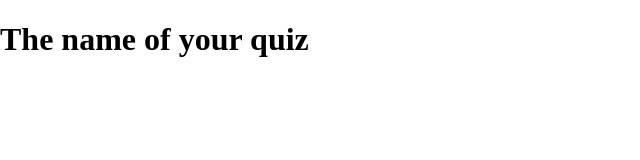
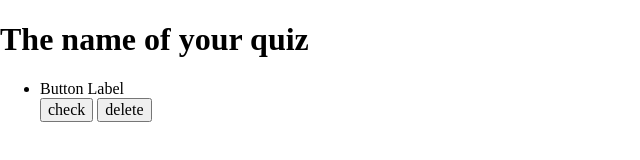
Before and after one commit to thinkful-ei-panda/miki-chrissy-quizproject, a plain HTML site: page index.html in a window 1280 px wide. Shown: the whole page, without its empty margins (0-640 px from the left). Drawn offline with nearby package versions, Linux system fonts and the light colour scheme.

Commit message:
Updated for testing

```diff
--- a/index.html
+++ b/index.html
@@ -15,7 +15,30 @@
   <header>
     <h1>The name of your quiz</h1>
   </header>
-  <main></main>
+  <main>
+
+
+
+
+    <ul>
+      <li data-item-id="">
+        <span class="shopping-item">Button Label</span>
+        <div class="shopping-item-controls">
+          <button class="shopping-item-toggle js-item-toggle">
+              <span class="button-label">check</span>
+          </button>
+          <button class="shopping-item-delete js-item-delete">
+              <span class="button-label">delete</span>
+          </button>
+        </div>
+      </li>
+    </ul>
+
+
+
+
+
+  </main>
   <script src="https://code.jquery.com/jquery-3.4.1.slim.js" crossorigin="anonymous"></script>
   <script src="app.js"></script>
 </body>
```
